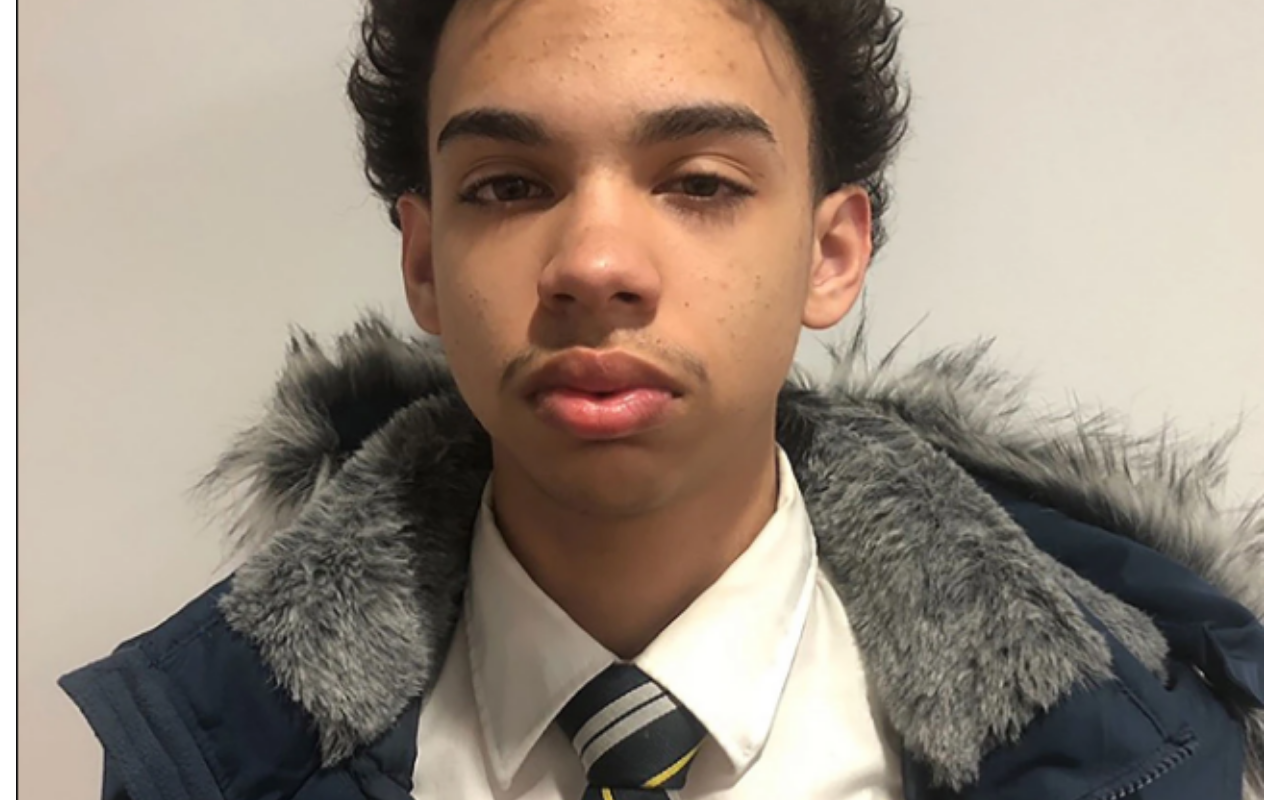
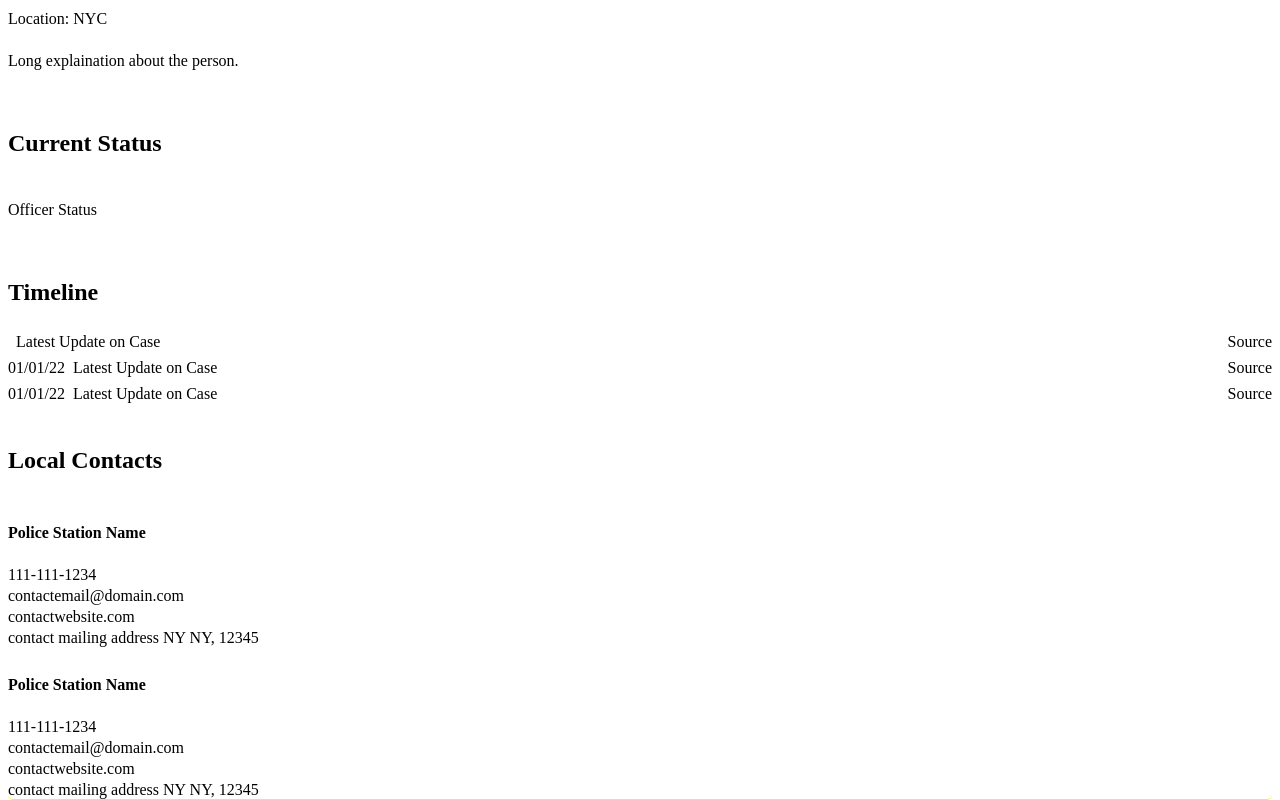
Before and after one commit to KaylaK1/breath, a React app: page /people in a window 1280 px wide. Shown: the part 400-1200 px from the top of the page. Built offline with nearby package versions, Linux system fonts and the light colour scheme.

Commit message:
work on routing

```diff
--- a/package.json
+++ b/package.json
@@ -43,6 +43,8 @@
     "lodash": "^4.17.21",
     "react": "^18.2.0",
     "react-dom": "^18.2.0",
+    "react-router": "^6.3.0",
+    "react-router-dom": "^6.3.0",
     "styled-components": "^5.3.5"
   }
 }
--- a/src/App.tsx
+++ b/src/App.tsx
@@ -1,4 +1,7 @@
 import styled from 'styled-components';
+// Allows links specific addresses
+import { Link } from 'react-router-dom';
+
 import StyledSiteHeader from './components/HeaderBar';
 import { ImageCard } from './components/ImageCard';
 // import { SinglePersonView } from './components/SinglePersonView';
@@ -47,7 +50,6 @@ const App = () => {
 
   return (
     <Container>
-      <StyledSiteHeader className=''/>
        {
          userData.map((user) => (
           <ImageCard key={user.id} data={user} className='' />
--- a/src/components/SinglePersonView.tsx
+++ b/src/components/SinglePersonView.tsx
@@ -1,101 +1,101 @@
-// import styled from "styled-components";
-// import { StyledContainer, Image, NameRow, ImageName, ExpandedInfo, displayStyle} from "./ImageCard";
-// import { ImageCardProps } from "./ImageCard";
-// import EventTimeLine from "./EventTimeLine";
-// // extend ImageCardProps then switch on line 11
-// interface SingleViewProps extends ImageCardProps {
+import styled from "styled-components";
+import { StyledContainer, Image, NameRow, ImageName, ExpandedInfo, displayStyle} from "./ImageCard";
+import { ImageCardProps } from "./ImageCard";
+import EventTimeLine from "./EventTimeLine";
+// extend ImageCardProps then switch on line 11
+interface SingleViewProps extends ImageCardProps {
 
-// }
-// const obj = {
-//   id: '100',
-//   name: 'Luis Monsanto',
-// };
+}
+const obj = {
+  id: '100',
+  name: 'Luis Monsanto',
+};
 
-// const timelineData = [{
-//   date: '01/01/2022',
-//   title: 'Event Title',
-//   eventSource: 'www.google.com',
-// }, {
-//   date: '03/01/2022',
-//   title: 'Event Title 2',
-//   eventSource: 'www.yahoo.com',
-// },
-// ];
-// // call styledImage Card with the data. Then Call other Props?
-// export const SinglePersonView = ({data, className}: SingleViewProps): JSX.Element => {
-//   return (
-//     <StyledContainer className={className}>
-//       <Image />
-//       <NameRow>
-//         <ImageName>{data.name}</ImageName>
-//       </NameRow>
-//       <ExpandedInfo id={data.id} style={displayStyle}>
-//           <h2>Details</h2>
-//           <div>
-//             <span>Date: </span><span>01/01/2022</span>
-//           </div>
-//           <div>
-//             <span>Location: </span><span>NYC</span>
-//           </div>
-//           <p>Long explaination about the person.</p>
-//       </ExpandedInfo>
-//       <CurrentStatus>
-//         <h2>Current Status</h2>
-//         <p>Officer Status</p>
-//       </CurrentStatus>
+const timelineData = [{
+  date: '01/01/2022',
+  title: 'Event Title',
+  eventSource: 'www.google.com',
+}, {
+  date: '03/01/2022',
+  title: 'Event Title 2',
+  eventSource: 'www.yahoo.com',
+},
+];
+// call styledImage Card with the data. Then Call other Props?
+const SinglePersonView = ({data, className}: SingleViewProps): JSX.Element => {
+  return (
+    <StyledContainer className={className}>
+      <Image />
+      <NameRow>
+        <ImageName>{data.name}</ImageName>
+      </NameRow>
+      <ExpandedInfo id={String(data.id)} style={displayStyle}>
+          <h2>Details</h2>
+          <div>
+            <span>Date: </span><span>01/01/2022</span>
+          </div>
+          <div>
+            <span>Location: </span><span>NYC</span>
+          </div>
+          <p>Long explaination about the person.</p>
+      </ExpandedInfo>
+      <CurrentStatus>
+        <h2>Current Status</h2>
+        <p>Officer Status</p>
+      </CurrentStatus>
 
-//     <EventTimeLine data={timelineData} className=''/>
+    <EventTimeLine data={timelineData} className=''/>
 
-//       <LocalContacts>
-//         <h2>Local Contacts</h2>
-//         <ContactList>
-//           <Contact>
-//             <h4>Police Station Name</h4>
-//             <span>111-111-1234</span>
-//             <span>contactemail@domain.com</span>
-//             <span>contactwebsite.com</span>
-//             <span>contact mailing address NY NY, 12345</span>
-//           </Contact>
-//           <Contact>
-//             <h4>Police Station Name</h4>
-//             <span>111-111-1234</span>
-//             <span>contactemail@domain.com</span>
-//             <span>contactwebsite.com</span>
-//             <span>contact mailing address NY NY, 12345</span>
-//           </Contact>
-//         </ContactList>
-//       </LocalContacts>
-//     </StyledContainer>
-//   );
-// }
-// // Local Contacts
-// const LocalContacts = styled.section`
-// display: flex;
-// flex-direction: column;
-// gap: 8px;
-// `;
+      <LocalContacts>
+        <h2>Local Contacts</h2>
+        <ContactList>
+          <Contact>
+            <h4>Police Station Name</h4>
+            <span>111-111-1234</span>
+            <span>contactemail@domain.com</span>
+            <span>contactwebsite.com</span>
+            <span>contact mailing address NY NY, 12345</span>
+          </Contact>
+          <Contact>
+            <h4>Police Station Name</h4>
+            <span>111-111-1234</span>
+            <span>contactemail@domain.com</span>
+            <span>contactwebsite.com</span>
+            <span>contact mailing address NY NY, 12345</span>
+          </Contact>
+        </ContactList>
+      </LocalContacts>
+    </StyledContainer>
+  );
+}
+// Local Contacts
+const LocalContacts = styled.section`
+display: flex;
+flex-direction: column;
+gap: 8px;
+`;
 
-// const ContactList = styled.div`
-//   display: flex;
-//   flex-direction: column;
-//   gap: 8px;
-// `;
+const ContactList = styled.div`
+  display: flex;
+  flex-direction: column;
+  gap: 8px;
+`;
 
-// const Contact = styled.div`
-//   display: flex;
-//   flex-direction: column;
-//   gap: 3px;
-//   align-items: flex-start;
-//   flex-grow: 0;
-// `;
+const Contact = styled.div`
+  display: flex;
+  flex-direction: column;
+  gap: 3px;
+  align-items: flex-start;
+  flex-grow: 0;
+`;
 
-// // Show the Expanded Info.
-// displayStyle.display = 'flex';
+// Show the Expanded Info.
+displayStyle.display = 'flex';
 
-// // Current Status
-// const CurrentStatus = styled.section`
-// display: flex;
-// flex-direction: column;
-// gap: 8px;`;
+// Current Status
+const CurrentStatus = styled.section`
+display: flex;
+flex-direction: column;
+gap: 8px;`;
 
-export {};
+export default SinglePersonView;
--- a/src/index.tsx
+++ b/src/index.tsx
@@ -2,17 +2,35 @@
 import React from 'react';
 import { createRoot } from 'react-dom/client';
 import {} from 'styled-components/cssprop';
+
+// The components we render based on user selection
 import App from './App';
-// import './index.css';
+import StyledSiteHeader from './components/HeaderBar';
+import SinglePersonView from './components/SinglePersonView';
+
 import { ThemeProvider } from 'styled-components';
 import { siteTheme } from './site-theme';
+
+// BrowserRouter allows modification of the URL, Routes matches url paths to components
+//
+import { BrowserRouter, Routes, Route } from 'react-router-dom';
 
 const container = document.getElementById('root');
 const root = createRoot(container!);
 root.render(
   <React.StrictMode>
     <ThemeProvider theme={siteTheme}>
-      <App />
+      <StyledSiteHeader className=''/>
+      <BrowserRouter>
+        <Routes>
+          <Route path='/' element={<App />} />
+          <Route path='people' element={<SinglePersonView data={{
+            id: 0,
+            name: '',
+            location: ''
+          }} className={''} />} />
+        </Routes>
+      </BrowserRouter>
     </ThemeProvider>
   </React.StrictMode>
 );
```
Also changed, not shown: 1 other file (tests, documents, lock files or other folders).
